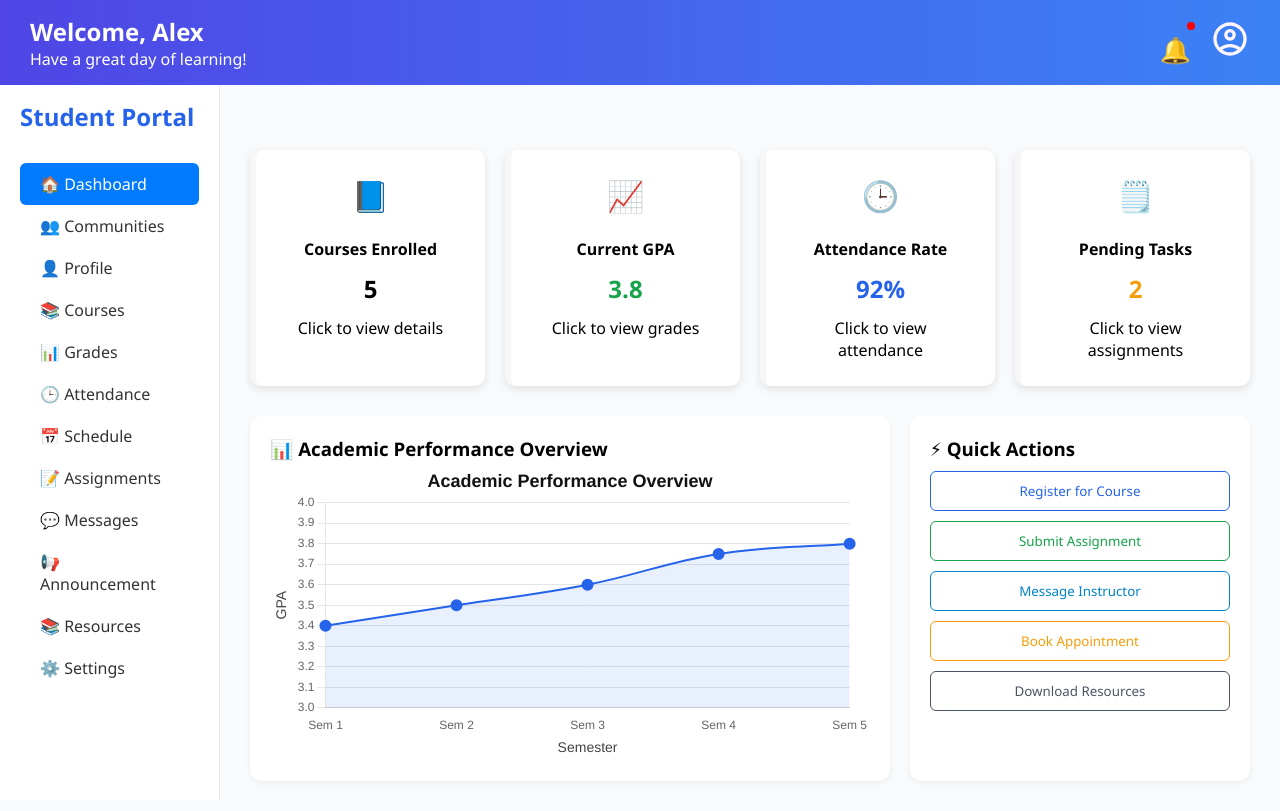
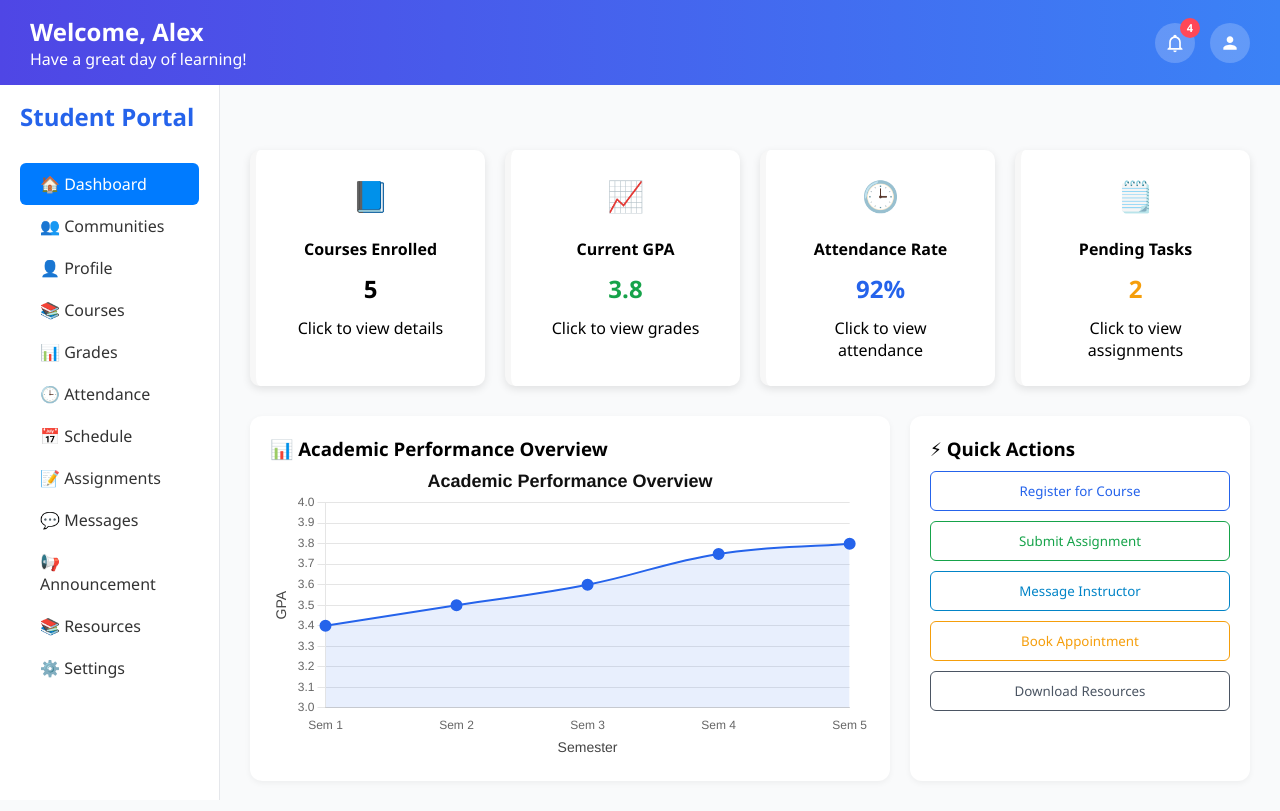
Before and after one commit to SKPHDeemantha/web-Technology-System-Project, a PHP site: page /student/student-dashboard.html in a window 1280 px wide. Run offline with PHP 8.4, Linux system fonts and the light colour scheme.

Commit message:
updated version

```diff
--- a/assets/css/studentcss/student-dashboard.css
+++ b/assets/css/studentcss/student-dashboard.css
@@ -317,3 +317,67 @@ button:hover {
     z-index: 500;
   }
 }
+
+        .header {
+            position: fixed;
+            top: 0;
+            left: 0;
+            width: 100%;
+            background: linear-gradient(to right, #4f46e5, #3b82f6);
+            color: #fff;
+            display: flex;
+            justify-content: space-between;
+            align-items: center;
+            padding: 15px 30px;
+            z-index: 1000;
+        }
+
+        .header h1 {
+            font-size: 22px;
+            font-weight: 500;
+        }
+
+        .header-icons {
+            display: flex;
+            gap: 15px;
+        }
+
+        .icon-btn {
+            background: rgba(255,255,255,0.2);
+            border: none;
+            width: 40px;
+            height: 40px;
+            border-radius: 50%;
+            cursor: pointer;
+            position: relative;
+            display: flex;
+            align-items: center;
+            justify-content: center;
+            transition: background 0.3s;
+        }
+
+        .icon-btn:hover {
+            background: rgba(255,255,255,0.3);
+        }
+
+        .icon-btn svg {
+            width: 20px;
+            height: 20px;
+            fill: white;
+        }
+
+        .notification-badge {
+            position: absolute;
+            top: -5px;
+            right: -5px;
+            background: #ff4757;
+            color: white;
+            border-radius: 50%;
+            width: 20px;
+            height: 20px;
+            font-size: 11px;
+            display: flex;
+            align-items: center;
+            justify-content: center;
+            font-weight: bold;
+        }
--- a/student/student-dashboard.html
+++ b/student/student-dashboard.html
@@ -21,15 +21,19 @@
       <h2>Welcome, Alex</h2>
       <p>Have a great day of learning!</p>
     </div>
-    <div class="header-right">
-      <div class="icons">
-        <span class="notification">🔔<span class="dot"></span></span>
-        <svg xmlns="http://www.w3.org/2000/svg" height="40px" viewBox="0 -960 960 960" width="40px" fill="#fef5ff">
-          <path
-            d="M234-276q51-39 114-61.5T480-360q69 0 132 22.5T726-276q35-41 54.5-93T800-480q0-133-93.5-226.5T480-800q-133 0-226.5 93.5T160-480q0 59 19.5 111t54.5 93Zm246-164q-59 0-99.5-40.5T340-580q0-59 40.5-99.5T480-720q59 0 99.5 40.5T620-580q0 59-40.5 99.5T480-440Zm0 360q-83 0-156-31.5T197-197q-54-54-85.5-127T80-480q0-83 31.5-156T197-763q54-54 127-85.5T480-880q83 0 156 31.5T763-763q54 54 85.5 127T880-480q0 83-31.5 156T763-197q-54 54-127 85.5T480-80Zm0-80q53 0 100-15.5t86-44.5q-39-29-86-44.5T480-280q-53 0-100 15.5T294-220q39 29 86 44.5T480-160Zm0-360q26 0 43-17t17-43q0-26-17-43t-43-17q-26 0-43 17t-17 43q0 26 17 43t43 17Zm0-60Zm0 360Z" />
-        </svg>
-      </div>
-    </div>
+    <div class="header-icons">
+            <button class="icon-btn">
+                <svg viewBox="0 0 24 24" xmlns="http://www.w3.org/2000/svg">
+                    <path d="M12 2C10.9 2 10 2.9 10 4V4.29C7.12 5.14 5 7.82 5 11V17L3 19V20H21V19L19 17V11C19 7.82 16.88 5.14 14 4.29V4C14 2.9 13.1 2 12 2ZM12 6C14.76 6 17 8.24 17 11V18H7V11C7 8.24 9.24 6 12 6ZM10 21C10 22.1 10.9 23 12 23C13.1 23 14 22.1 14 21H10Z"/>
+                </svg>
+                <span class="notification-badge">4</span>
+            </button>
+            <button class="icon-btn">
+                <svg viewBox="0 0 24 24" xmlns="http://www.w3.org/2000/svg">
+                    <path d="M12 12C14.21 12 16 10.21 16 8C16 5.79 14.21 4 12 4C9.79 4 8 5.79 8 8C8 10.21 9.79 12 12 12ZM12 14C9.33 14 4 15.34 4 18V20H20V18C20 15.34 14.67 14 12 14Z"/>
+                </svg>
+            </button>
+        </div>
   </header>
 
   <!-- Sidebar -->
```
